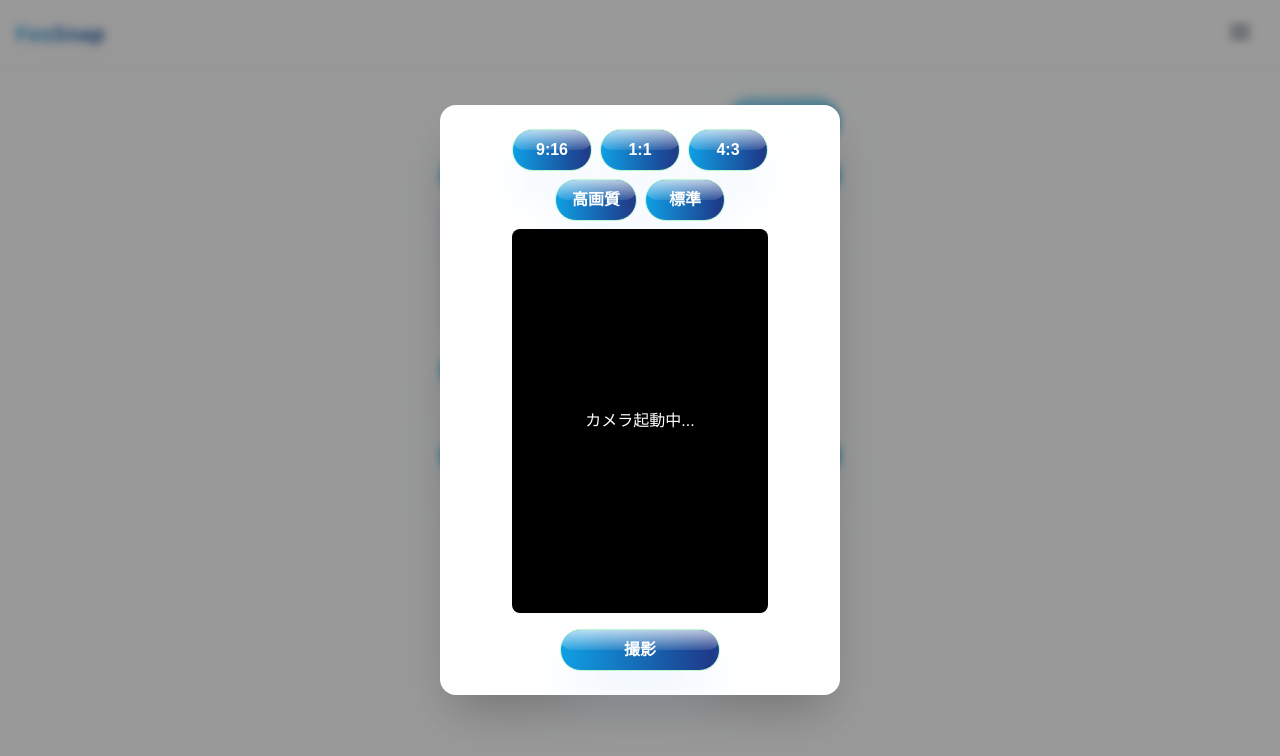
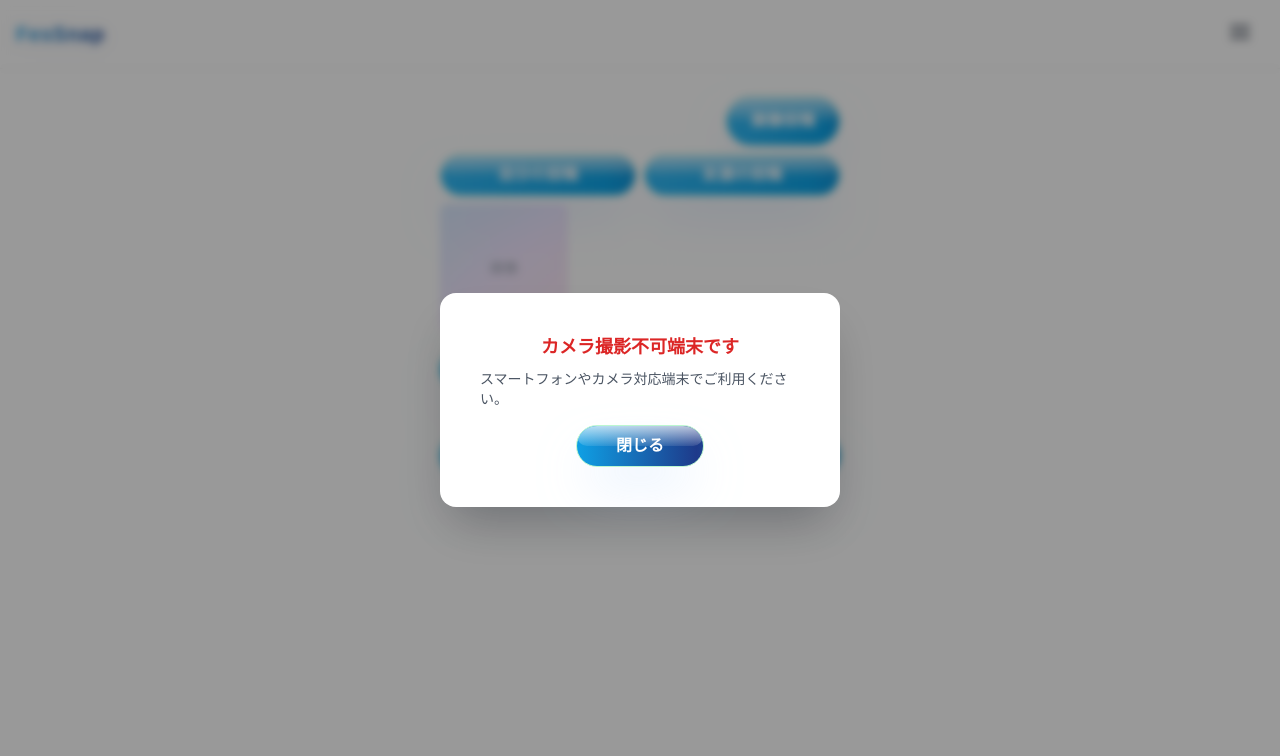
Before and after one commit to matsu128/FesSnap, a Next.js app: page /events/1/post in a window 1280 px wide. Both pictures are taken after a click on the button "画像投稿". Shown: the top 756 px of the page. Built offline with nearby package versions, Linux system fonts and the light colour scheme; no server answers.

Commit message:
画像投稿：スマホ以外はカメラ撮影不可に変更、エラーモーダル表示

```diff
--- a/components/organisms/PostMain.js
+++ b/components/organisms/PostMain.js
@@ -65,14 +65,25 @@ export default function PostMain() {
       typeof navigator.mediaDevices.getUserMedia === 'function'
     );
   };
-  // 画像投稿ボタンでカメラ起動 or 注意
+  // 画像投稿ボタンでカメラ起動 or エラー
   const handlePostImage = () => {
-    setShowCameraModal(true);
+    if (isMobile()) {
+      fileInputRef.current.click();
+    } else {
+      setShowCameraAlert(true);
+    }
   };
-  // カスタムカメラで撮影画像を受け取る
-  const handleCustomCapture = (dataUrl) => {
-    setCapturedImage(dataUrl);
-    setShowImageModal(true);
+  // input/captureで撮影画像をstateにセット
+  const handleCapture = (e) => {
+    const file = e.target.files[0];
+    if (file) {
+      const reader = new FileReader();
+      reader.onload = (ev) => {
+        setCapturedImage(ev.target.result);
+        setShowImageModal(true);
+      };
+      reader.readAsDataURL(file);
+    }
   };
   // 投稿処理
   const handlePost = () => {
@@ -122,6 +133,12 @@ export default function PostMain() {
   // 戻るボタン
   const handleBack = () => router.push(`/events/${eventId}`);
 
+  // カスタムカメラで撮影画像を受け取る
+  const handleCustomCapture = (dataUrl) => {
+    setCapturedImage(dataUrl);
+    setShowImageModal(true);
+  };
+
   return (
     <div className="w-full min-h-screen bg-white flex flex-col items-center px-2 sm:px-0">
       {/* ヘッダー（ハンバーガーメニュー） */}
@@ -134,14 +151,15 @@ export default function PostMain() {
           </div>
         </div>
       )}
-      {/* 画像投稿ボタン＋input（inputは廃止） */}
+      {/* 画像投稿ボタン＋input（スマホ用input/capture復活） */}
       <div className="w-full max-w-[400px] flex justify-end mt-24 mb-2 px-2 sm:px-0">
         <Button onClick={handlePostImage} className="text-base py-3 px-6 bg-slate-700">画像投稿</Button>
+        <input ref={fileInputRef} type="file" accept="image/*" capture="environment" className="hidden" onChange={handleCapture} />
       </div>
       {/* カメラ非対応端末向け注意モーダル */}
       <Modal isOpen={showCameraAlert} onClose={() => setShowCameraAlert(false)}>
         <div className="flex flex-col items-center p-4">
-          <div className="mb-2 text-lg font-bold text-red-600">この端末では撮影が不可です</div>
+          <div className="mb-2 text-lg font-bold text-red-600">カメラ撮影不可端末です</div>
           <div className="text-gray-600 text-sm mb-4">スマートフォンやカメラ対応端末でご利用ください。</div>
           <Button onClick={() => setShowCameraAlert(false)} className="w-32 bg-slate-700">閉じる</Button>
         </div>
@@ -196,8 +214,6 @@ export default function PostMain() {
       </div>
       {/* 戻るボタン */}
       <Button onClick={handleBack} className="mb-8 mt-2 px-8 py-3 bg-slate-700 w-full max-w-[400px]">イベント詳細ページへ戻る</Button>
-      {/* カスタムカメラモーダル */}
-      <CustomCameraModal isOpen={showCameraModal} onClose={() => setShowCameraModal(false)} onCapture={handleCustomCapture} />
     </div>
   );
 }
```
